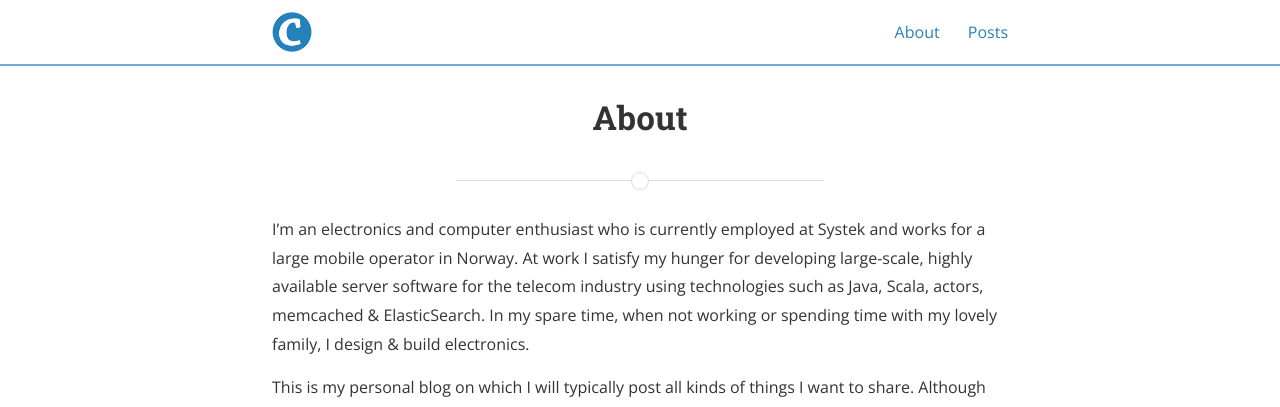
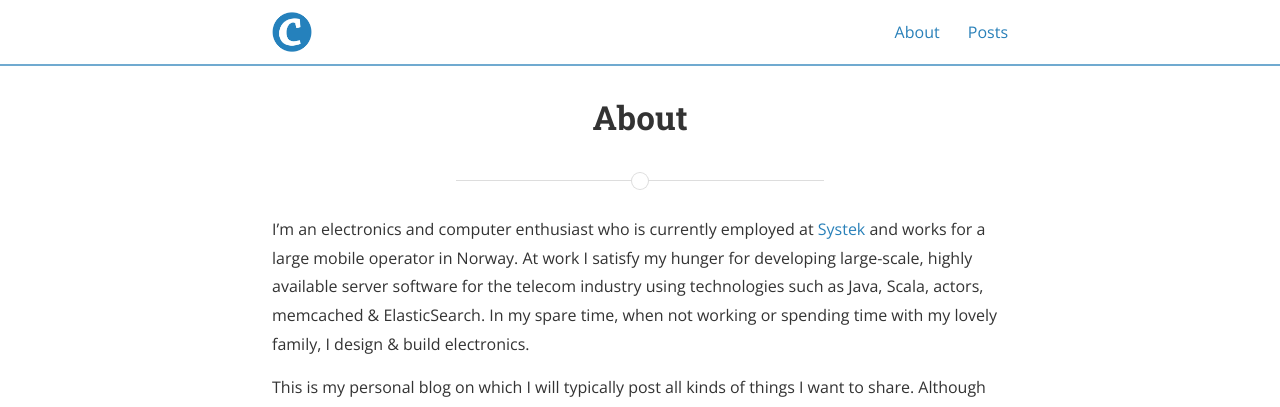
Before and after one commit to sebdehne/dehnes.com, a Jekyll site: the page built from about.md, in a window 1280 px wide. Shown: the top 407 px of the page. Built offline with Jekyll 4.4.1, drawn with Linux system fonts in a browser that asks for light colours; nearby versions of some CDN libraries; a style sheet for code colours, icons or effects is not loaded; part of the change alters nothing that is shown.

```diff
--- a/about.md
+++ b/about.md
@@ -4,7 +4,7 @@ title: About
 permalink: /about/
 ---
 
-I’m an electronics and computer enthusiast who is currently employed at Systek and works for a large mobile operator
+I’m an electronics and computer enthusiast who is currently employed at [Systek](http://systek.no) and works for a large mobile operator
 in Norway. At work I satisfy my hunger for developing large-scale, highly available server software for the
 telecom industry using technologies such as Java, Scala, actors, memcached & ElasticSearch. In my spare time, when not
 working or spending time with my lovely family, I design & build electronics.
```
